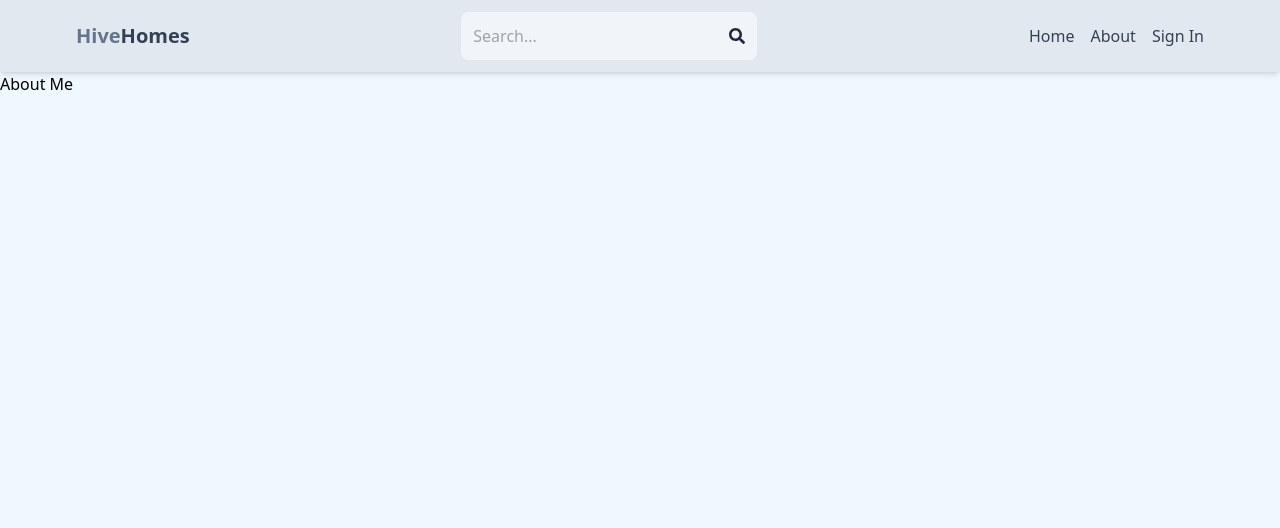
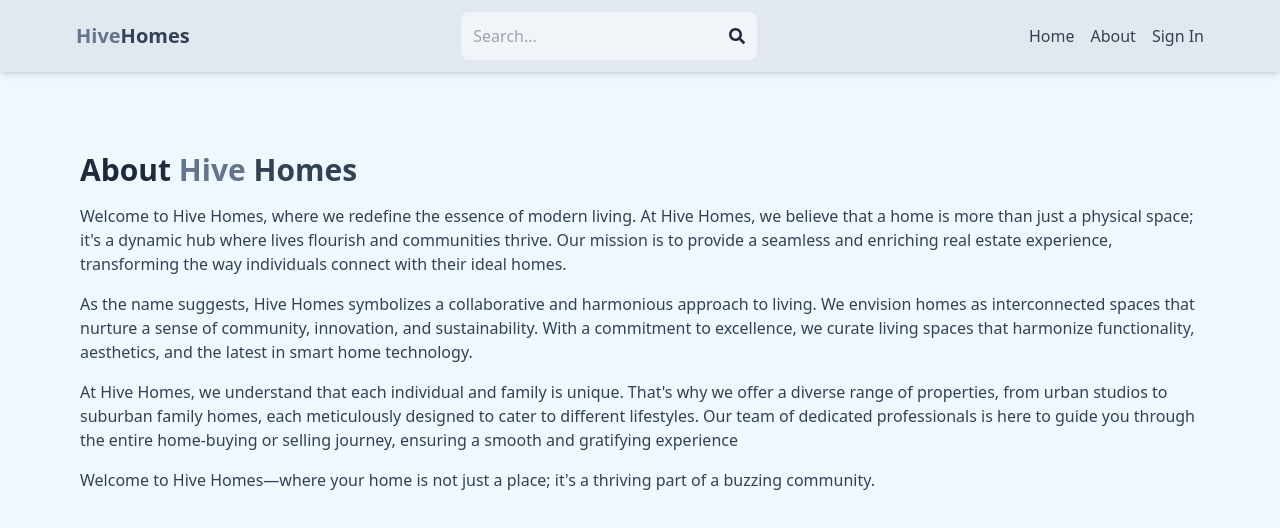
Before and after one commit to Omkarbhandia/mern-real_estate, a React (Vite) app in the folder client/: page /about in a window 1280 px wide. Shown: the top 528 px of the page. Built offline with nearby package versions, Linux system fonts and the light colour scheme; no server answers.

Commit message:
Completed About Page

```diff
--- a/client/src/pages/About.jsx
+++ b/client/src/pages/About.jsx
@@ -2,6 +2,39 @@
 
 export default function About() {
   return (
-    <div>About Me</div>
-  )
+    <div className="py-20 px-4 max-w-6xl mx-auto">
+      <h1 className="text-xl sm:text-3xl font-bold mb-4 text-slate-800">
+        About <span className="text-slate-500">Hive</span>{" "}
+        <span className="text-slate-700">Homes</span>{" "}
+      </h1>
+      <p className="mb-4 text-slate-700">
+        Welcome to Hive Homes, where we redefine the essence of modern living.
+        At Hive Homes, we believe that a home is more than just a physical
+        space; it&apos;s a dynamic hub where lives flourish and communities thrive.
+        Our mission is to provide a seamless and enriching real estate
+        experience, transforming the way individuals connect with their ideal
+        homes.
+      </p>
+      <p className="mb-4 text-slate-700">
+        As the name suggests, Hive Homes symbolizes a collaborative and
+        harmonious approach to living. We envision homes as interconnected
+        spaces that nurture a sense of community, innovation, and
+        sustainability. With a commitment to excellence, we curate living spaces
+        that harmonize functionality, aesthetics, and the latest in smart home
+        technology.
+      </p>
+      <p className="mb-4 text-slate-700">
+        At Hive Homes, we understand that each individual and family is unique.
+        That&apos;s why we offer a diverse range of properties, from urban studios to
+        suburban family homes, each meticulously designed to cater to different
+        lifestyles. Our team of dedicated professionals is here to guide you
+        through the entire home-buying or selling journey, ensuring a smooth and
+        gratifying experience
+      </p>
+      <p className="mb-4 text-slate-700">
+        Welcome to Hive Homes—where your home is not just a place; it&apos;s a
+        thriving part of a buzzing community.
+      </p>
+    </div>
+  );
 }
```
